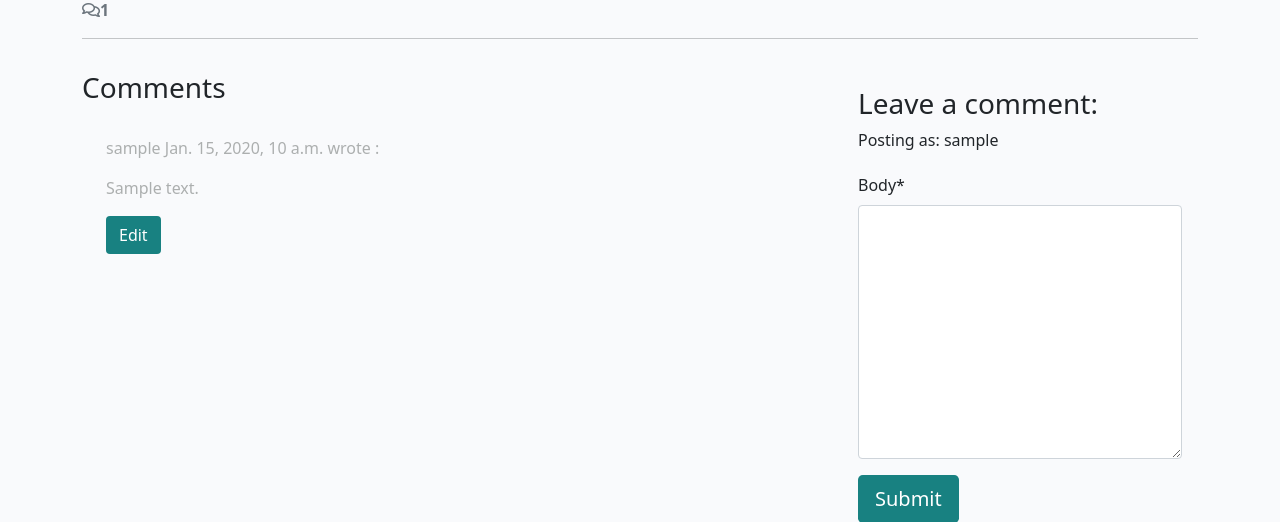
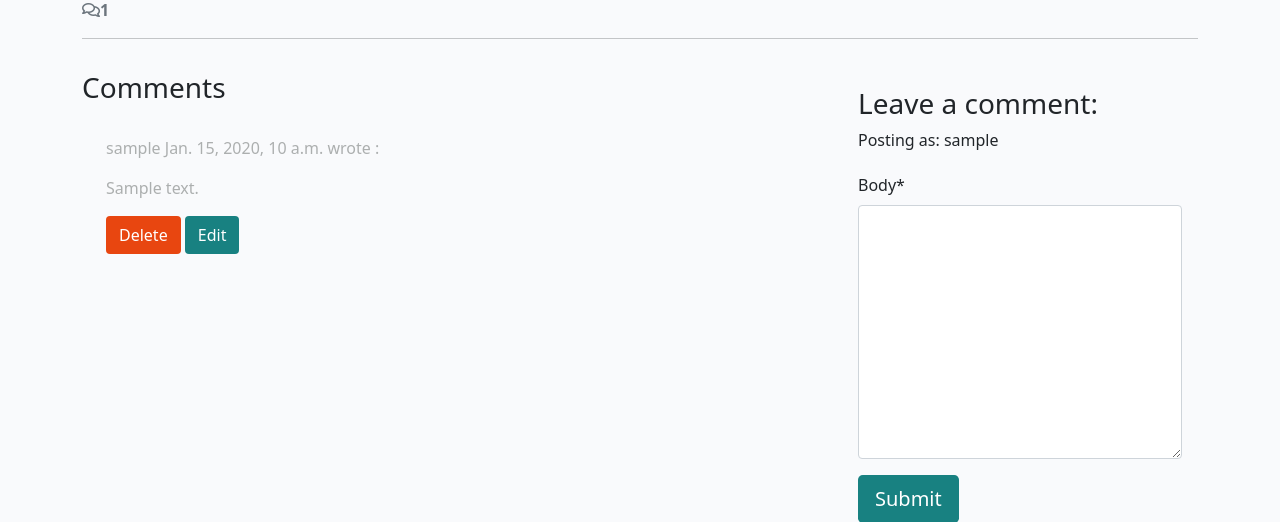
Before and after one commit to h7qju7ts/codestar_blog, a Django app: a page that uses blog/templates/blog/post_detail.html in a window 1280 px wide. Shown: the part 494-1016 px from the top of the page. Run offline with Django 4.2, Linux system fonts and the light colour scheme; a user stored in the database is signed in; tables that the repository leaves empty hold one stand-in row (values such as "Sample post"); parts of the project's set-up code (start-up, migrations or seed data) failed here and were passed over; some libraries are stand-ins or nearby versions.

Commit message:
add delete btn to post_detail

```diff
--- a/blog/templates/blog/post_detail.html
+++ b/blog/templates/blog/post_detail.html
@@ -68,6 +68,8 @@
                              </p>
                              {% endif %}
                              {% if user.is_authenticated and comment.author == user %}
+                             <button class="btn btn-delete"
+                                comment_id="{{comment.id}}">Delete</button>
                              <button class="btn btn-edit"
                                 comment_id="{{ comment.id }}">Edit
                              </button>
```
